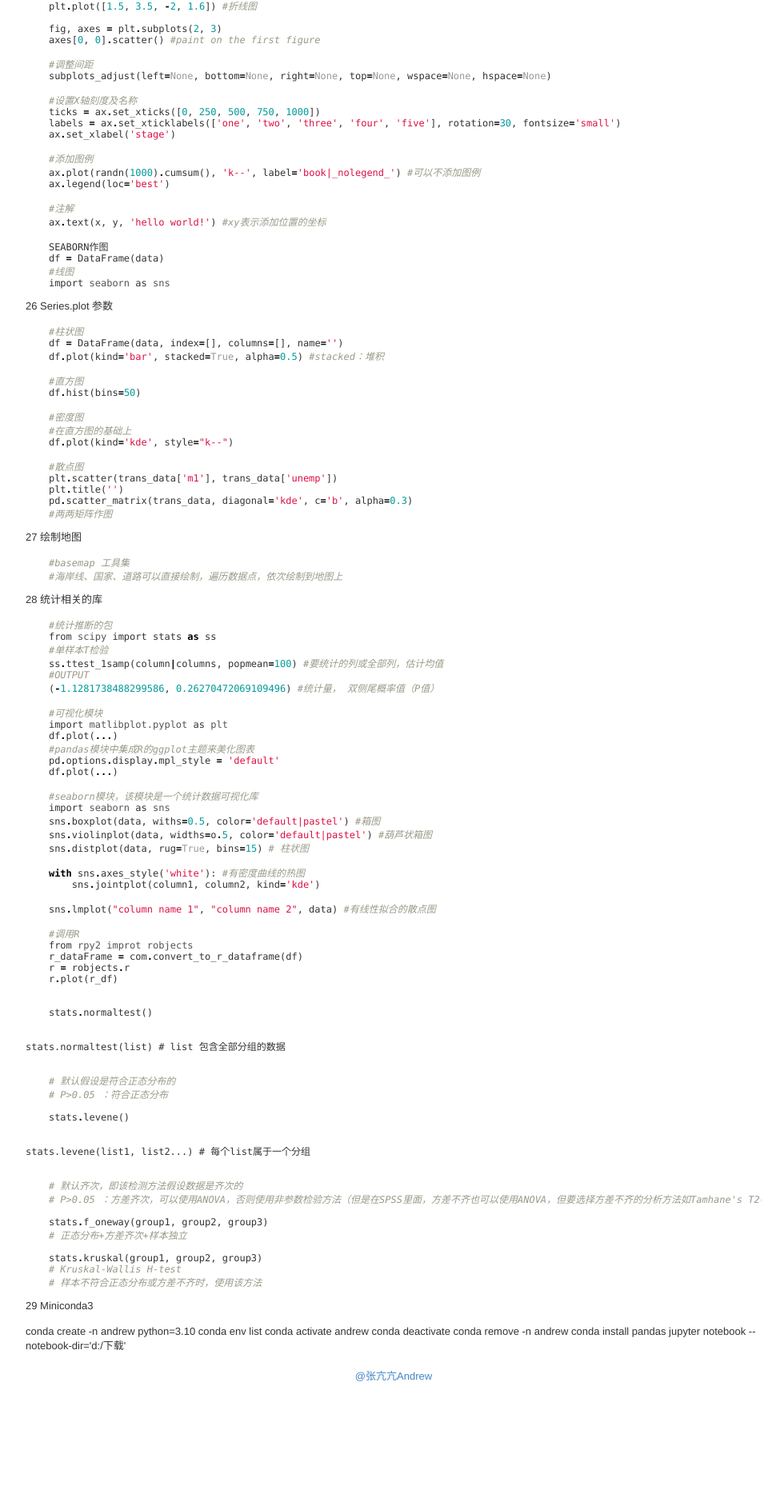
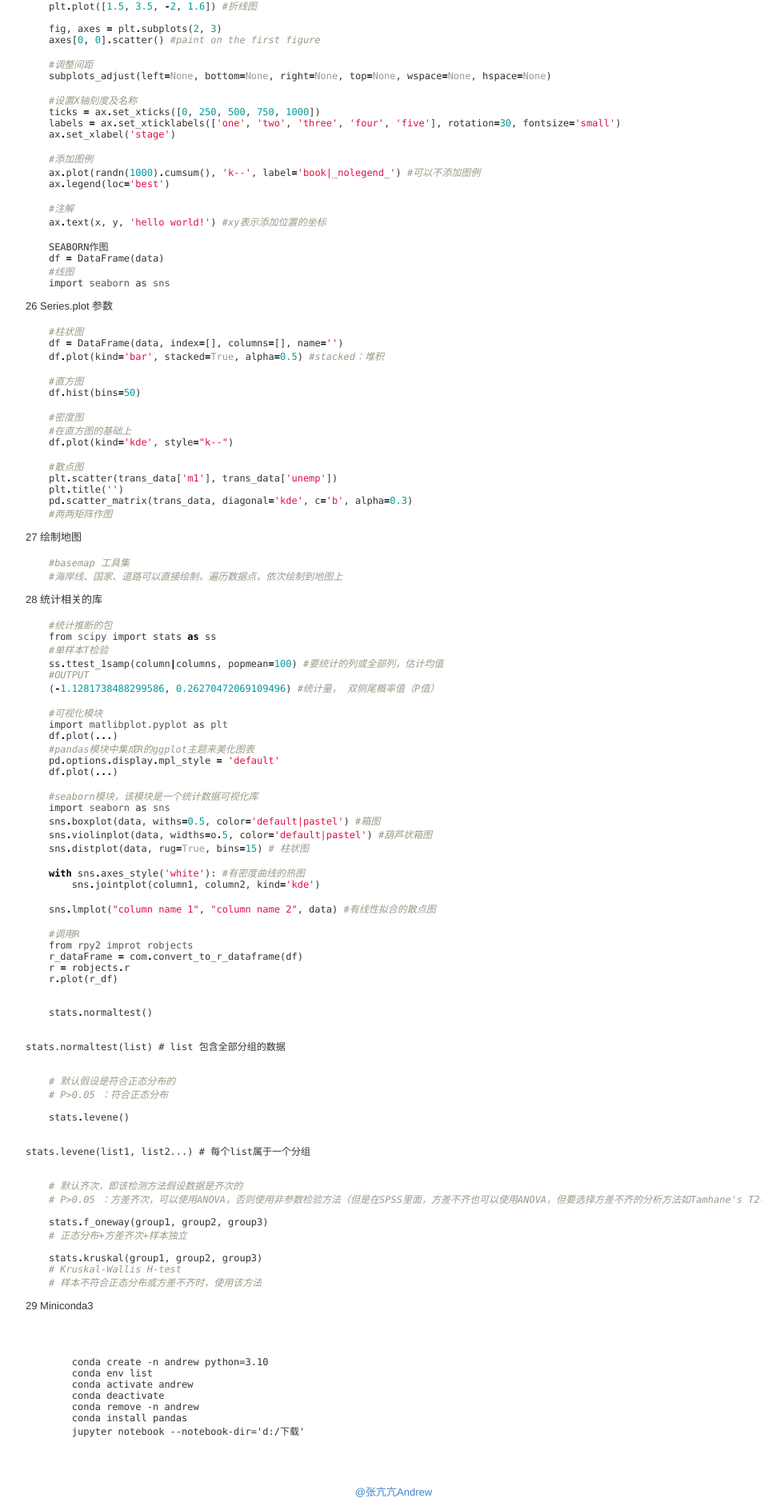
Before and after one commit to zkkandrew/blog-github, a Jekyll site: the page _posts/2017-1-18-BookNotes.html, which Jekyll copies as it is, in a window 1280 px wide. Shown: the part 3822-5710 px from the top of the page at 80% size, without its empty margins (148-1128 px from the left). Built offline with Jekyll 4.4.1, drawn with Linux system fonts in a browser that asks for light colours; before the commit the page ends 5565 px from its top, so only the background shows below that.

Commit message:
update post style
add miniconda3 commands

```diff
--- a/_posts/2017-1-18-BookNotes.html
+++ b/_posts/2017-1-18-BookNotes.html
@@ -358,6 +358,7 @@ div class="codehilite"><pre>    <span class="n">seq_all_df.drop(seq_all_df.index
 </pre></div>
     <p> 29 Miniconda3</p>
     <div class="codehilite">
+      <pre>
       <p>
         <span class="kn">conda create -n andrew python=3.10</span>
         <span class="kn">conda env list</span>
@@ -367,7 +368,7 @@ div class="codehilite"><pre>    <span class="n">seq_all_df.drop(seq_all_df.index
         <span class="kn">conda install pandas</span>
         <span class="kn">jupyter notebook --notebook-dir='d:/下载'</span>
 
-      </p>
+      </p></pre>
     </div>
         </article>
       </div>
```
